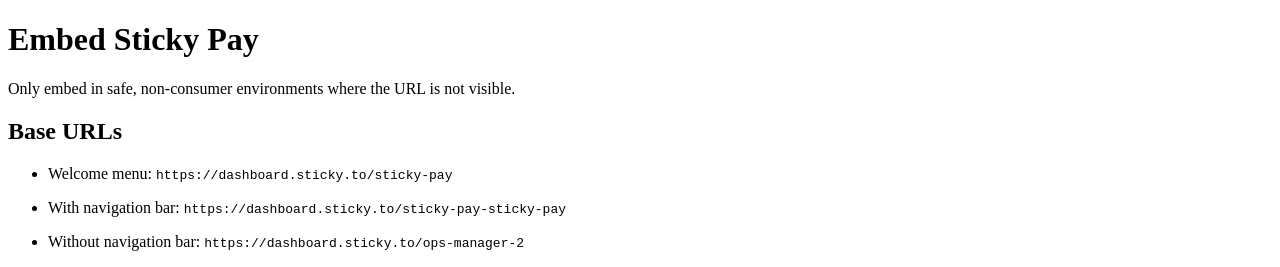
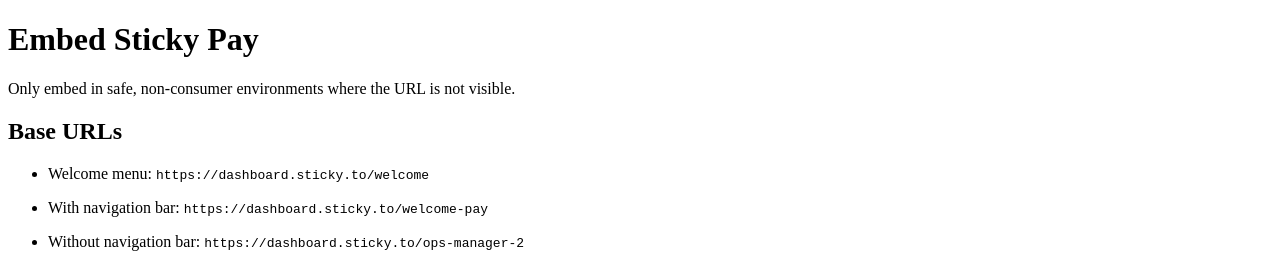
Before and after one commit to Stickyto/sticky-docs, a Next.js app in the folder src/: page /embedded-pos in a window 1280 px wide. Shown: the top 267 px of the page. Built offline with nearby package versions, Linux system fonts and the light colour scheme.

Commit message:
`embedded-pos`: new "Base URLs"

```diff
--- a/src/pages/embedded-pos.mdx
+++ b/src/pages/embedded-pos.mdx
@@ -4,9 +4,9 @@ Only embed in safe, non-consumer environments where the URL is not visible.
 
 ## Base URLs
 
- - Welcome menu: `https://dashboard.sticky.to/sticky-pay`
+ - Welcome menu: `https://dashboard.sticky.to/welcome`
 
- - With navigation bar: `https://dashboard.sticky.to/sticky-pay-sticky-pay`
+ - With navigation bar: `https://dashboard.sticky.to/welcome-pay`
 
  - Without navigation bar: `https://dashboard.sticky.to/ops-manager-2`
 
```
